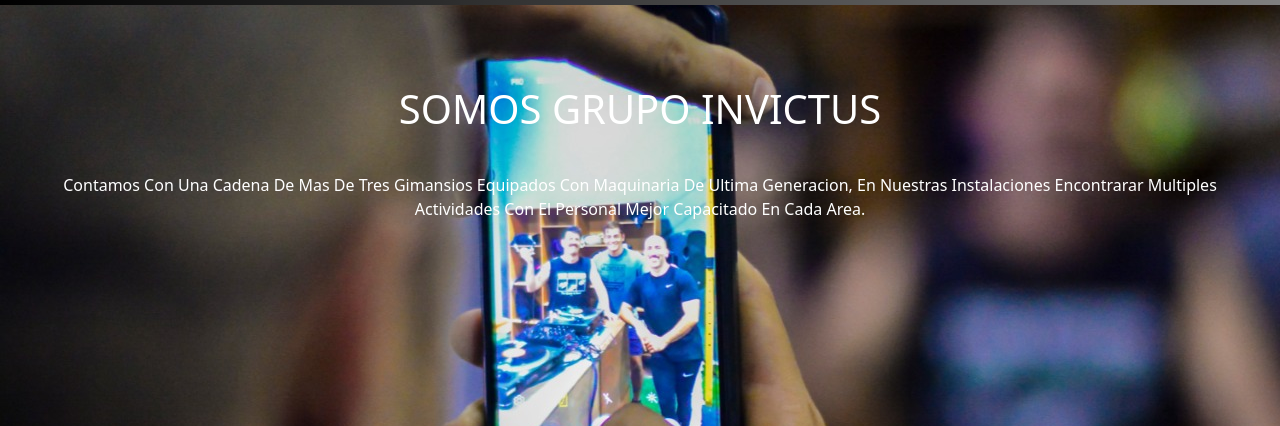
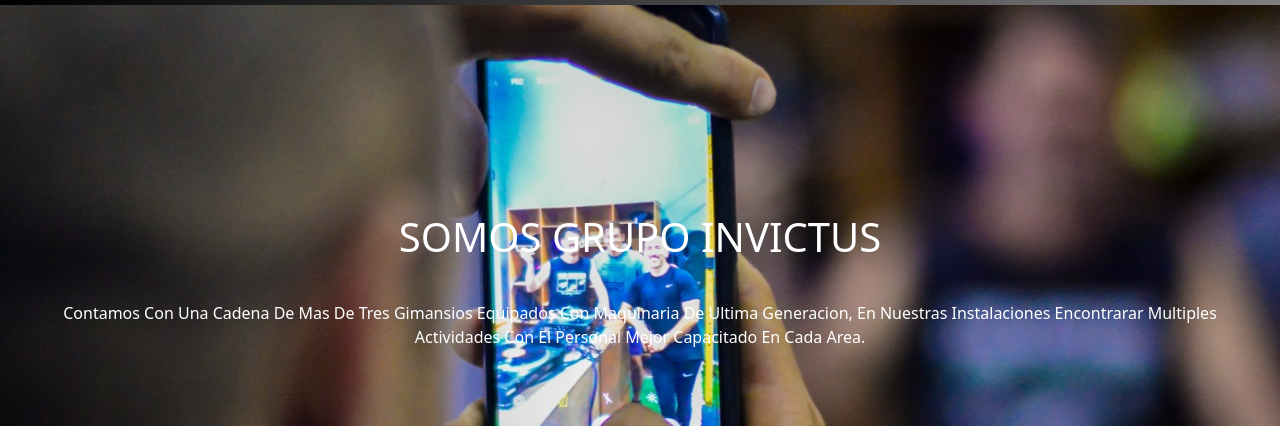
Before and after one commit to Chiarasig/web-invictus, a website: page WEB/nosotros.html in a window 1280 px wide. Shown: the part 121-547 px from the top of the page. Drawn offline with nearby package versions, Linux system fonts and the light colour scheme.

Commit message:
cambios en nosotros.html

```diff
--- a/WEB/css/nosotros.css
+++ b/WEB/css/nosotros.css
@@ -60,3 +60,6 @@ margin-top: 5rem;
   text-transform: capitalize;
  padding: 2rem;
 }
+.Contenedor{
+  padding-top: 8rem;
+}
```
